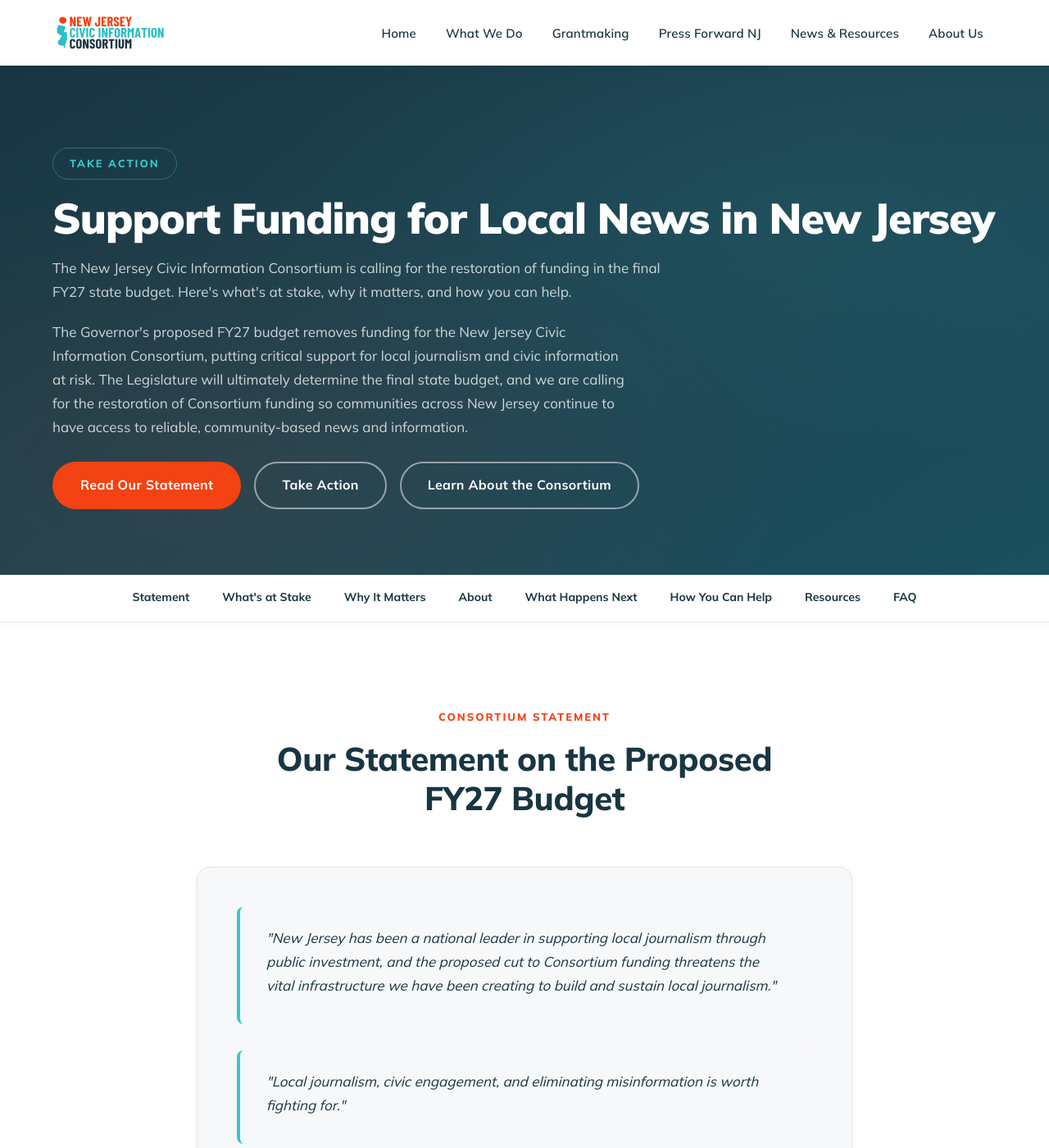
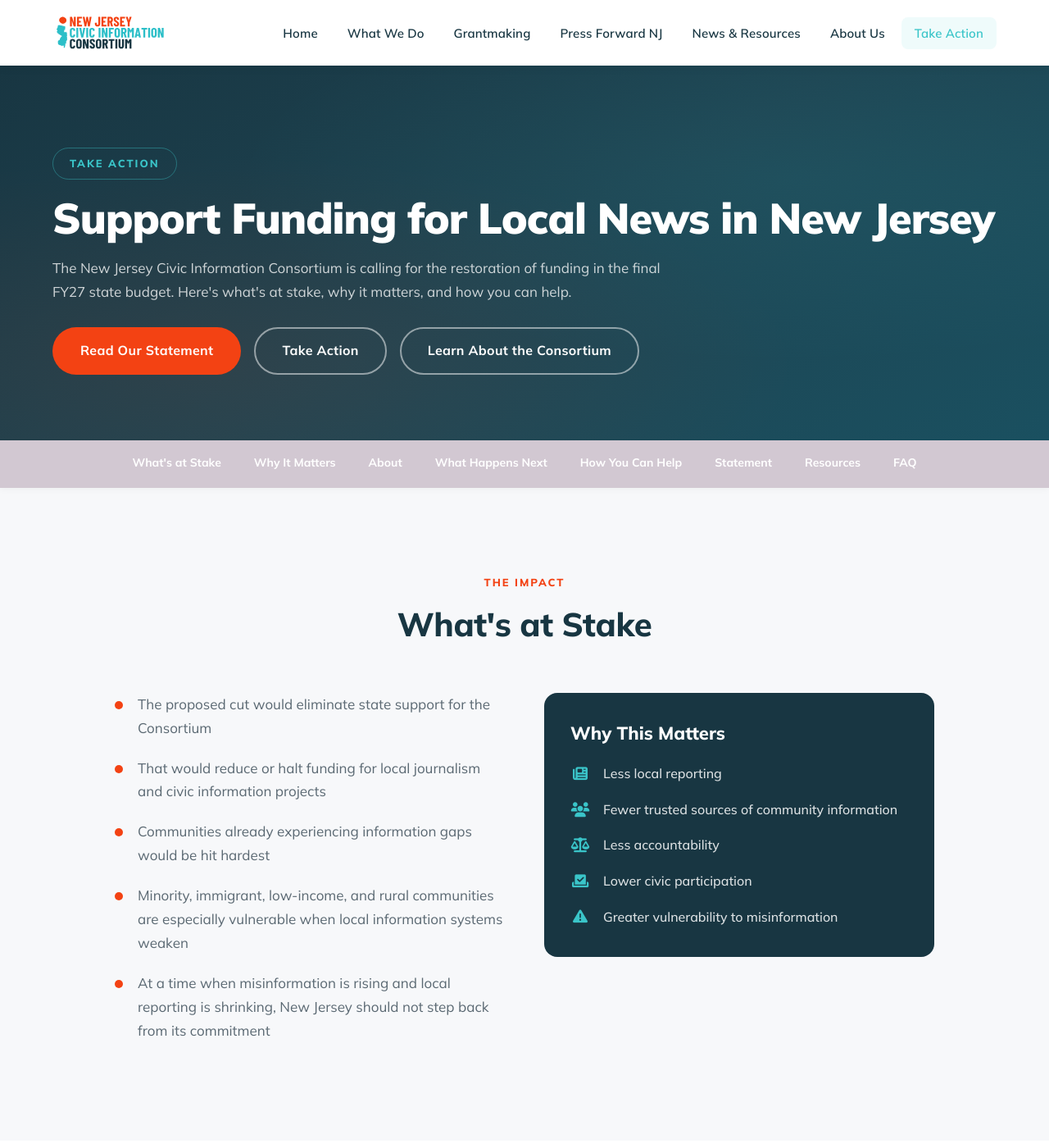
Before and after one commit to madi-mccool/njcivicinfo, a Jekyll site: the page built from docs/fundlocalnews.html, in a window 1280 px wide and 1400 px high. Shown: the whole window at 82% size. Built offline with Jekyll 4.4.1, drawn with Linux system fonts in a browser that asks for light colours; some of the changed text lies outside the part shown.

Commit message:
Add Take Action menu item and update Fund Local News page
- Add "Take Action" link to site main navigation
- Update advocacy nav bar to robin egg blue (#d2c8d2) with white text
- Move Statement section after How You Can Help
- Remove second paragraph from hero section
- Remove tagline copy under fact cards in Who We Are section
- Add Economic Impact proof point (#6)
- Update contact section: rename General Inquiries to "Share your story"
  with "We want to hear from you!" subtitle
- Remove media inquiry paragraph at bottom of contact section

https://claude.ai/code/session_01WbaEE3r43N57LW41GBDRaz

```diff
--- a/docs/_layouts/default.html
+++ b/docs/_layouts/default.html
@@ -32,6 +32,7 @@
         <li><a href="{{ '/press-forward-nj/' | relative_url }}" {% if page.url == '/press-forward-nj/' %}class="active"{% endif %}>Press Forward NJ</a></li>
         <li><a href="{{ '/news-resources/' | relative_url }}" {% if page.url == '/news-resources/' %}class="active"{% endif %}>News &amp; Resources</a></li>
         <li><a href="{{ '/about/' | relative_url }}" {% if page.url == '/about/' %}class="active"{% endif %}>About Us</a></li>
+        <li><a href="{{ '/fundlocalnews/' | relative_url }}" {% if page.url == '/fundlocalnews/' %}class="active"{% endif %}>Take Action</a></li>
       </ul>
     </div>
   </nav>
--- a/docs/assets/css/style.css
+++ b/docs/assets/css/style.css
@@ -3455,8 +3455,8 @@ p { font-size: inherit !important; }
 
 /* Sticky anchor navigation */
 .advocacy-nav {
-  background: var(--color-white);
-  border-bottom: 1px solid var(--color-gray-200);
+  background: #d2c8d2;
+  border-bottom: 1px solid #d2c8d2;
   position: sticky;
   top: var(--nav-height);
   z-index: 100;
@@ -3482,15 +3482,15 @@ p { font-size: inherit !important; }
   padding: 16px 20px;
   font-size: 14px;
   font-weight: 700;
-  color: var(--color-navy);
+  color: #FFFFFF;
   white-space: nowrap;
   transition: var(--transition);
   border-bottom: 3px solid transparent;
 }
 
 .advocacy-nav-links li a:hover {
-  color: var(--color-teal);
-  border-bottom-color: var(--color-teal);
+  color: #FFFFFF;
+  border-bottom-color: #FFFFFF;
 }
 
 /* Statement preview card */
--- a/docs/fundlocalnews.html
+++ b/docs/fundlocalnews.html
@@ -11,7 +11,6 @@ description: "The New Jersey Civic Information Consortium is calling for the res
     <span class="hero-label">Take Action</span>
     <h1>Support Funding for Local News in New Jersey</h1>
     <p class="page-hero-subtitle">The New Jersey Civic Information Consortium is calling for the restoration of funding in the final FY27 state budget. Here's what's at stake, why it matters, and how you can help.</p>
-    <p style="font-size: 17px; color: rgba(255,255,255,0.78); max-width: 700px; line-height: 1.7; margin-top: 20px;">The Governor's proposed FY27 budget removes funding for the New Jersey Civic Information Consortium, putting critical support for local journalism and civic information at risk. The Legislature will ultimately determine the final state budget, and we are calling for the restoration of Consortium funding so communities across New Jersey continue to have access to reliable, community-based news and information.</p>
     <div class="hero-buttons" style="margin-top: 28px;">
       <a href="#statement" class="btn btn-primary">Read Our Statement</a>
       <a href="#how-you-can-help" class="btn btn-outline">Take Action</a>
@@ -24,43 +23,19 @@ description: "The New Jersey Civic Information Consortium is calling for the res
 <nav class="advocacy-nav" id="advocacy-nav">
   <div class="content-container">
     <ul class="advocacy-nav-links">
-      <li><a href="#statement">Statement</a></li>
       <li><a href="#whats-at-stake">What's at Stake</a></li>
       <li><a href="#why-it-matters">Why It Matters</a></li>
       <li><a href="#about">About</a></li>
       <li><a href="#what-happens-next">What Happens Next</a></li>
       <li><a href="#how-you-can-help">How You Can Help</a></li>
+      <li><a href="#statement">Statement</a></li>
       <li><a href="#resources">Resources</a></li>
       <li><a href="#faq">FAQ</a></li>
     </ul>
   </div>
 </nav>
 
-<!-- Section 2: Consortium Statement -->
-<section class="content-section" id="statement">
-  <div class="content-container">
-    <div class="section-header">
-      <span class="section-label">Consortium Statement</span>
-      <h2>Our Statement on the Proposed FY27 Budget</h2>
-    </div>
-
-    <div class="advocacy-statement-card">
-      <div class="advocacy-statement-content">
-        <blockquote class="press-release-quote" style="margin-top: 0;">
-          <p>"New Jersey has been a national leader in supporting local journalism through public investment, and the proposed cut to Consortium funding threatens the vital infrastructure we have been creating to build and sustain local journalism."</p>
-        </blockquote>
-        <blockquote class="press-release-quote">
-          <p>"Local journalism, civic engagement, and eliminating misinformation is worth fighting for."</p>
-        </blockquote>
-        <div style="text-align: center; margin-top: 32px;">
-          <a href="{{ '/fundlocalnews-statement/' | relative_url }}" class="btn btn-primary">Read the Full Statement</a>
-        </div>
-      </div>
-    </div>
-  </div>
-</section>
-
-<!-- Section 3: What's at Stake -->
+<!-- Section 2: What's at Stake -->
 <section class="content-section bg-offwhite" id="whats-at-stake">
   <div class="content-container">
     <div class="section-header">
@@ -142,6 +117,11 @@ description: "The New Jersey Civic Information Consortium is calling for the res
         <h3>New Jersey has been a national leader</h3>
         <p>The state has stood out nationally for recognizing local news as public infrastructure worth investing in.</p>
       </div>
+      <div class="advocacy-proof-card">
+        <div class="advocacy-proof-number">6</div>
+        <h3>Economic Impact</h3>
+        <p>Beyond civic life, local news strengthens our economy and social fabric. It supports small businesses through local advertising, helps residents make informed decisions, and fosters a shared understanding of issues across neighborhoods, cities, and counties. In an era of widespread misinformation, local news outlets are often among the most trusted sources, grounding public discourse with verified, place-based reporting.</p>
+      </div>
     </div>
   </div>
 </section>
@@ -177,7 +157,6 @@ description: "The New Jersey Civic Information Consortium is calling for the res
       </div>
     </div>
 
-    <p style="text-align: center; color: var(--color-gray-600); margin-top: 24px; font-size: 16px;">Supports local journalism, civic information, and community storytelling across New Jersey.</p>
   </div>
 </section>
 
@@ -281,6 +260,30 @@ description: "The New Jersey Civic Information Consortium is calling for the res
   </div>
 </section>
 
+<!-- Consortium Statement -->
+<section class="content-section" id="statement">
+  <div class="content-container">
+    <div class="section-header">
+      <span class="section-label">Consortium Statement</span>
+      <h2>Our Statement on the Proposed FY27 Budget</h2>
+    </div>
+
+    <div class="advocacy-statement-card">
+      <div class="advocacy-statement-content">
+        <blockquote class="press-release-quote" style="margin-top: 0;">
+          <p>"New Jersey has been a national leader in supporting local journalism through public investment, and the proposed cut to Consortium funding threatens the vital infrastructure we have been creating to build and sustain local journalism."</p>
+        </blockquote>
+        <blockquote class="press-release-quote">
+          <p>"Local journalism, civic engagement, and eliminating misinformation is worth fighting for."</p>
+        </blockquote>
+        <div style="text-align: center; margin-top: 32px;">
+          <a href="{{ '/fundlocalnews-statement/' | relative_url }}" class="btn btn-primary">Read the Full Statement</a>
+        </div>
+      </div>
+    </div>
+  </div>
+</section>
+
 <!-- Section 8: Resources -->
 <section class="content-section" id="resources">
   <div class="content-container">
@@ -353,8 +356,6 @@ description: "The New Jersey Civic Information Consortium is calling for the res
         <p>Madison McCool<br>Grants &amp; Communications Manager<br><a href="mailto:madi@njcivicinfo.org">madi@njcivicinfo.org</a></p>
       </div>
     </div>
-
-    <p style="text-align: center; color: var(--color-gray-600); margin-top: 24px; font-size: 16px;">For media inquiries, advocacy questions, or to request the Consortium's press release and campaign materials, please contact Madison McCool at <a href="mailto:madi@njcivicinfo.org">madi@njcivicinfo.org</a>.</p>
   </div>
 </section>
 
```
Also changed, not shown: other parts of docs/fundlocalnews.html (+2 -2 lines).
